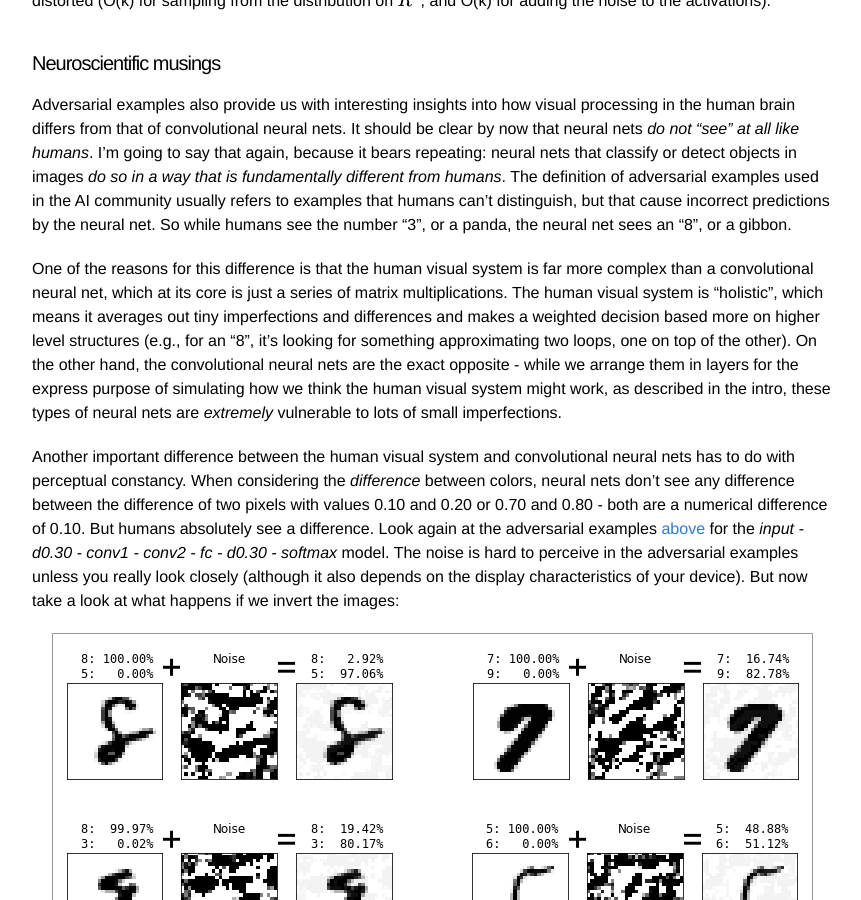
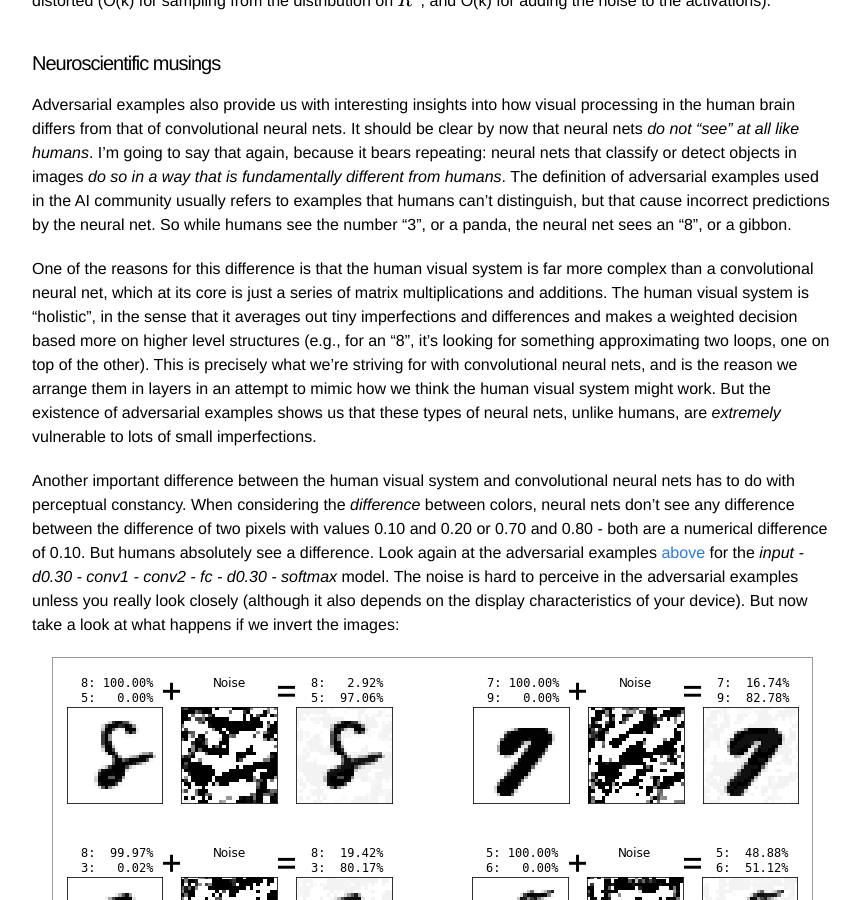
Before and after one commit to dalewis/dalewis.github.io, a Jekyll site: the page built from _posts/2017-04-03-adversarial-mnist.markdown, in a window 1280 px wide and 900 px high, scrolled down 14960 px. Shown: the whole window, without its empty margins (208-1069 px from the left). Built offline with Jekyll 4.4.1, drawn with Linux system fonts in a browser that asks for light colours; formulas are drawn with MathJax 3.

Commit message:
Some edits in neuroscience section.

```diff
--- a/_posts/2017-04-03-adversarial-mnist.markdown
+++ b/_posts/2017-04-03-adversarial-mnist.markdown
@@ -473,7 +473,7 @@ Dropout was another big innovation when it came onto the deep learning scene. Th
 
 Adversarial examples also provide us with interesting insights into how visual processing in the human brain differs from that of convolutional neural nets. It should be clear by now that neural nets *do not "see" at all like humans*. I'm going to say that again, because it bears repeating: neural nets that classify or detect objects in images *do so in a way that is fundamentally different from humans*. The definition of adversarial examples used in the AI community usually refers to examples that humans can't distinguish, but that cause incorrect predictions by the neural net. So while humans see the number "3", or a panda, the neural net sees an "8", or a gibbon.
 
-One of the reasons for this difference is that the human visual system is far more complex than a convolutional neural net, which at its core is just a series of matrix multiplications. The human visual system is "holistic", which means it averages out tiny imperfections and differences and makes a weighted decision based more on higher level structures (e.g., for an "8", it's looking for something approximating two loops, one on top of the other). On the other hand, the convolutional neural nets are the exact opposite - while we arrange them in layers for the express purpose of simulating how we think the human visual system might work, as described in the intro, these types of neural nets are *extremely* vulnerable to lots of small imperfections.
+One of the reasons for this difference is that the human visual system is far more complex than a convolutional neural net, which at its core is just a series of matrix multiplications and additions. The human visual system is "holistic", in the sense that it averages out tiny imperfections and differences and makes a weighted decision based more on higher level structures (e.g., for an "8", it's looking for something approximating two loops, one on top of the other). This is precisely what we're striving for with convolutional neural nets, and is the reason we arrange them in layers in an attempt to mimic how we think the human visual system might work. But the existence of adversarial examples shows us that these types of neural nets, unlike humans, are *extremely* vulnerable to lots of small imperfections.
 
 Another important difference between the human visual system and convolutional neural nets has to do with perceptual constancy. When considering the *difference* between colors, neural nets don't see any difference between the difference of two pixels with values 0.10 and 0.20 or 0.70 and 0.80 - both are a numerical difference of 0.10. But humans absolutely see a difference. Look again at the adversarial examples [above](#exotic_examples_input_0_30_fc_0_30) for the *input - d0.30 - conv1 - conv2 - fc - d0.30 - softmax* model. The noise is hard to perceive in the adversarial examples unless you really look closely (although it also depends on the display characteristics of your device). But now take a look at what happens if we invert the images:
 
```
